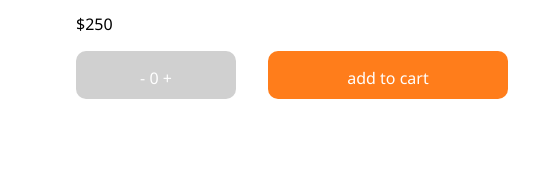
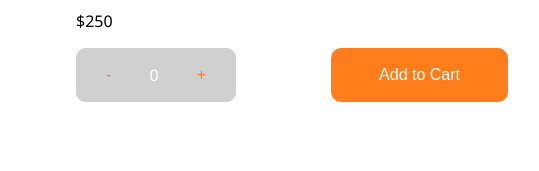
Before and after one commit to FranzRivas-Ksquare/markupv-ecommerce, a plain HTML site: page index.html in a window 1280 px wide. Shown: the part 421-592 px from the top of the page, 564-1103 px from the left. Drawn offline with nearby package versions, Linux system fonts and the light colour scheme.

Commit message:
small adjust

```diff
--- a/index.html
+++ b/index.html
@@ -46,12 +46,12 @@
                 </div>
                 <p>$250</p>
                 <div id="buy">
-                    <div id="count">
-                        -   0   +
+                    <div id="buy-opt">
+                        <button type="button" class="count">-</button>
+                        <p>0</p>
+                        <button type="button" class="count">+</button>
                     </div>
-                    <div id="add-cart">
-                        add to cart
-                    </div>
+                    <button type="button" id="cart">Add to Cart</button>
                 </div>
             </div>
         </main>
--- a/styles.css
+++ b/styles.css
@@ -67,6 +67,18 @@ img {
     margin: 0px;
 }
 
+.count {
+    background-color: #d0d0d0;
+    border: none;
+    border-radius: 10px;
+    color: #ff7d1b;
+    padding: 5px 30px;
+    text-align: center;
+    text-decoration: none;
+    display: inline-block;
+    font-size: 16px;
+}
+
 #user-opt {
     display: flex;
     justify-content: space-evenly;
@@ -99,22 +111,23 @@ img {
     width: 27rem;
 }
 
-#count {
+#cart {
+    background-color: #ff7d1b;
+    border: none;
+    border-radius: 10px;
+    color: white;
+    padding: 1rem 3rem;
+    text-align: center;
+    text-decoration: none;
+    display: inline-block;
+    font-size: 16px;
+}
+
+#buy-opt {
+    display: flex;
+    justify-content: space-between;
     background-color: #d0d0d0;
     border-radius: 10px;
     color: white;
-    text-align: center;
-    padding: 1rem 0rem;
     width: 10rem;
-    height: 1rem;
 }
-
-#add-cart {
-    background-color: #ff7d1b;
-    border-radius: 10px;
-    color: white;
-    text-align: center;
-    padding: 1rem 0rem;
-    width: 15rem;
-    height: 1rem;
-}
```
